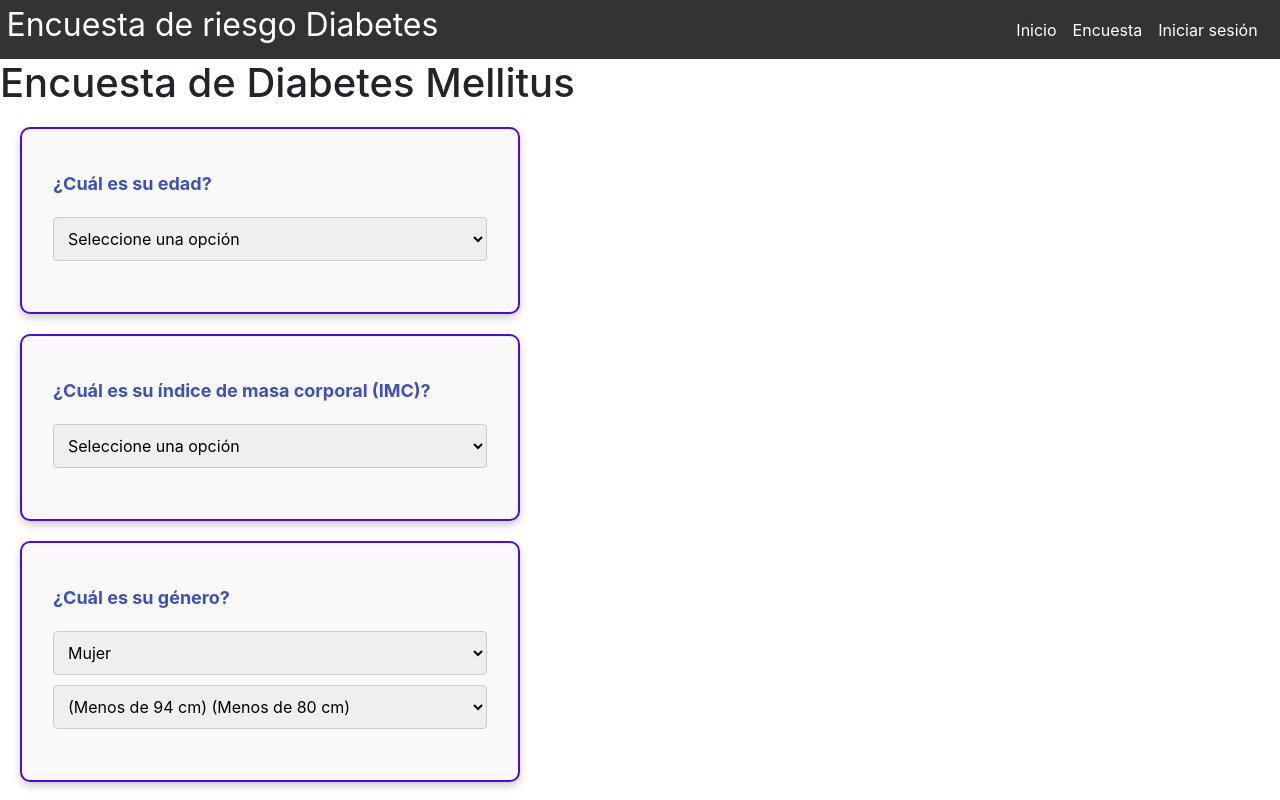
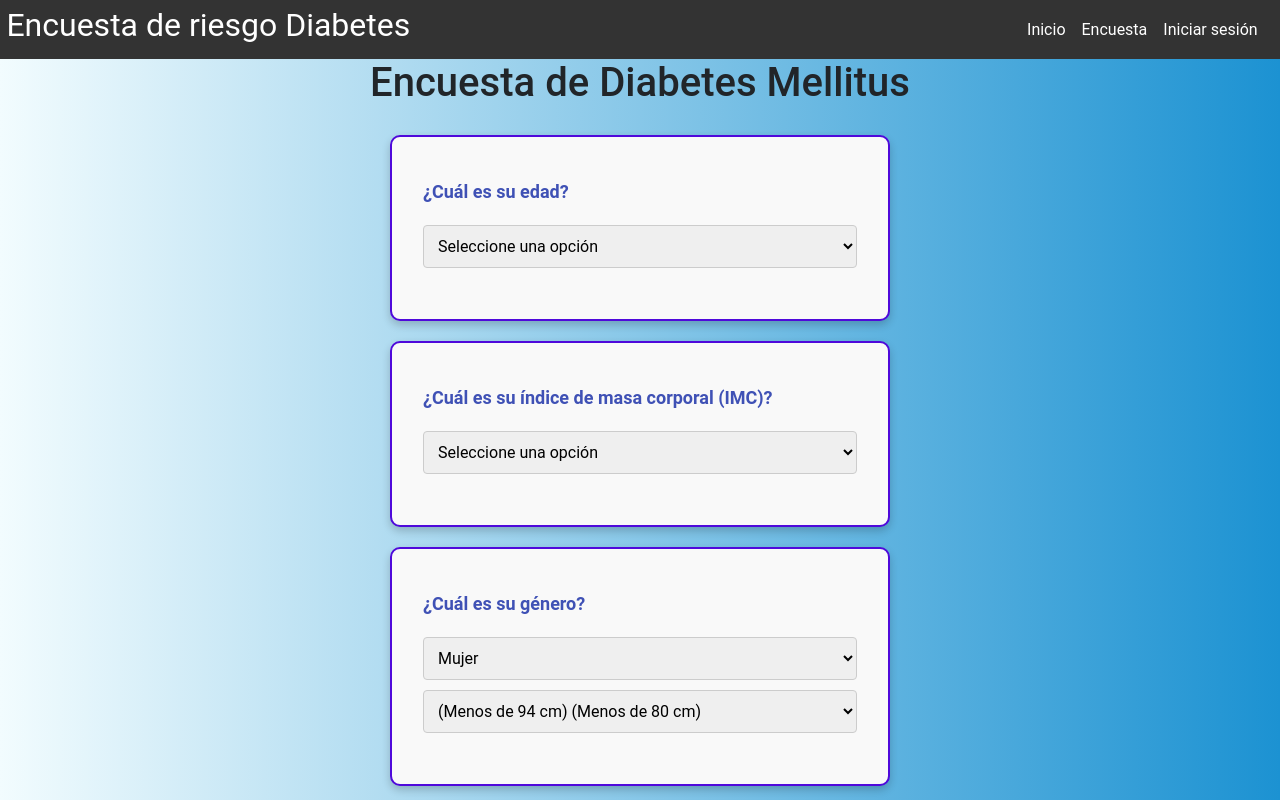
Before and after one commit to Dylan3871/sigloxxl, a React (Create React App) app: page /Encuesta in a window 1280 px wide. Shown: the top 800 px of the page. Built offline with nearby package versions, Linux system fonts and the light colour scheme.

Commit message:
encuestacss cambiado

```diff
--- a/src/assets/css/Encuestas.css
+++ b/src/assets/css/Encuestas.css
@@ -138,3 +138,48 @@
   background-color: #45a049;
   color: white;
 }
+
+/*impresion del resultado */
+.RES {
+  display: flex;
+  justify-content: center;
+  align-items: center;
+  height: 100vh;
+
+}
+
+.RES1-content {
+  background-color: #ffffff;
+  border-radius: 8px;
+  border-style: dotted;
+  box-shadow: 0 2px 4px rgba(86, 11, 247, 0.95);
+  padding: 20px;
+  text-align: center;
+  margin-top: -400px;
+}
+
+.RES1-content p {
+  margin: 10px 0;
+  font-size: 18x;
+  color: rgb(72, 27, 218);
+}
+
+/*centrado de las cards en contendor */
+.containe1r {
+  display: flex;
+  justify-content: center;
+  align-items: center;
+  flex-direction: column;
+}
+
+.body-specific {
+  font-family: 'Roboto';
+  background: #434344;
+  background: #1c92d2;  /* fallback for old browsers */
+background: -webkit-linear-gradient(to right, #f2fcfe, #1c92d2);  /* Chrome 10-25, Safari 5.1-6 */
+background: linear-gradient(to right, #f2fcfe, #1c92d2); /* W3C, IE 10+/ Edge, Firefox 16+, Chrome 26+, Opera 12+, Safari 7+ */
+
+
+
+
+}
--- a/src/components/Encuesta.jsx
+++ b/src/components/Encuesta.jsx
@@ -158,12 +158,14 @@ calcularPuntaje = () => {
         // Puedes manejar errores aquí, por ejemplo, mostrar un mensaje de error al usuario.
       });
   };
+
   render() {
 
     return (
-
+      <div className="body-specific">
       <div>
          <Navbar />
+         <div class="containe1r">
         <h1>Encuesta de Diabetes Mellitus</h1>
         <form onSubmit={this.handleSubmit}>
         <div className="card pregunta perimetro">
@@ -350,14 +352,43 @@ calcularPuntaje = () => {
             </button>
             </form>
             {this.state.puntaje !== null && (
-  <div className="resultado">
+
+
+<div className="RES">
+  <div className="RES1-content">
     <p>Puntaje: {this.state.puntaje}</p>
     <p>Interpretación: {this.interpretarPuntaje(this.state.puntaje)}</p>
   </div>
+  </div>
+
 )}
+
+</div>
       </div>
+    {/*margen de  redes sociales*/}
+    <div className="footer-box">
+    <div className="address">
+        <p>UBICACIÓN:Calzada de Barbabosa No. 150, San Antonio Buenavista; Zinacantepec, Toluca Edo. de México CP. 51350.</p>
+    </div>
+    <div className="social-icons">
+        {/* Enlaces a tus perfiles de redes sociales */}
+        <a href="https://www.facebook.com/profile.php?id=100090304582551&locale=es_LA" target="_blank" rel="noopener noreferrer">
+          <i className="social-icon fab fa-facebook"></i>
+        </a>
+        <a href="https://maps.app.goo.gl/pwgyS9d4bPB1VaG18" target="_blank" rel="noopener noreferrer">
+          <i className="social-icon fab fa-google maps"></i>
+        </a>
+        <a href="https://www.instagram.com/grupoeducativosiglo21/" target="_blank" rel="noopener noreferrer">
+          <i className="social-icon fab fa-instagram"></i>
+        </a>
+      </div>
+</div>
+      </div>
+
     );
   }
 }
 
+
+
 export default EncuestaForm;
```
